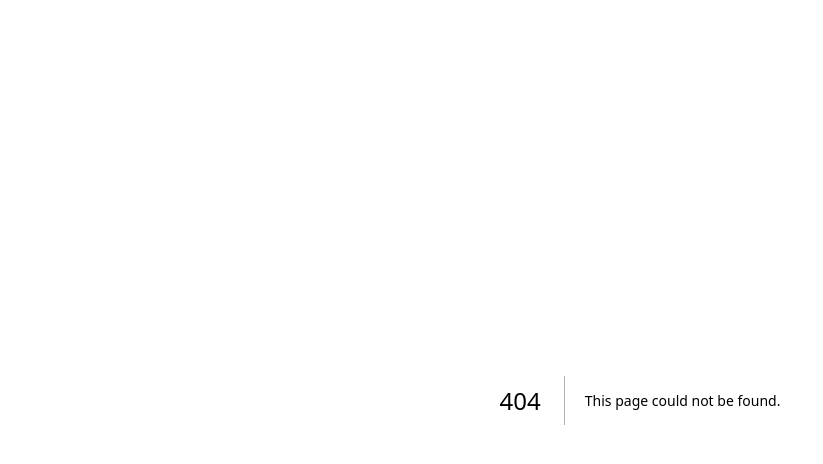
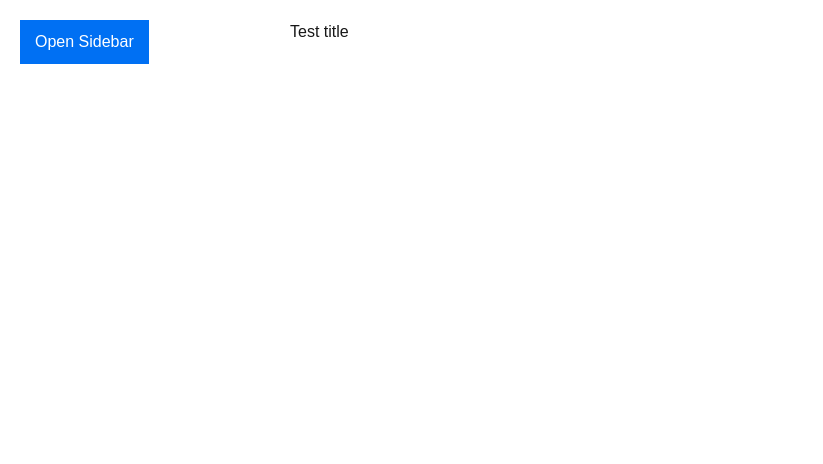
Before and after one commit to Elemode451/CougHacks, a Next.js app in the folder frontend/scam-me/: page /chatroom in a window 1280 px wide. Before the commit this address had no page. Shown: the top 464 px of the page, without its empty margins (0-823 px from the left). Built offline with nearby package versions, Linux system fonts and the light colour scheme.

Commit message:
added pages, created sidebar for chatroom

```diff
--- /dev/null
+++ b/frontend/scam-me/src/app/chatroom/chatroom.module.css
@@ -0,0 +1,26 @@
+.sidebar {
+    position: fixed;
+    top: 0;
+    left: -250px;
+    width: 250px;
+    height: 100%;
+    background-color: #333;
+    color: white;
+    transition: left 0.3s ease-in-out;
+    padding: 20px;
+}
+
+.open {
+    left: 0;
+}
+
+.toggleBtn {
+    position: fixed;
+    top: 20px;
+    left: 20px;
+    background-color: #0070f3;
+    color: white;
+    border: none;
+    padding: 10px 15px;
+    cursor: pointer;
+}
--- /dev/null
+++ b/frontend/scam-me/src/app/chatroom/page.js
@@ -0,0 +1,37 @@
+"use client";
+import React, { useState } from 'react';
+import styles from './chatroom.module.css';
+
+
+const Layout = () => {
+    const [isOpen, setIsOpen] = useState(false);
+
+    const toggleSidebar = () => setIsOpen(!isOpen);
+
+    return (
+        <div>
+            <div
+                className = {`${styles.sidebar} ${isOpen ? styles.open : ''}`}
+            >
+                <button className = {styles.closeBtn} onClick={toggleSidebar}>
+                    &times;
+                </button>
+                <ul className={styles.navList}>
+                    <li><a href="#">EXPLORE</a></li>
+                    <li><a href="#">assume this is a node</a></li>
+                    <li><a href="#">assume this is some channel</a></li>
+                </ul>
+            </div>
+
+            <button className={styles.toggleBtn} onClick={toggleSidebar}>
+                {isOpen ? 'Close' : 'Open'} Sidebar
+            </button>
+
+            <div style={{ marginLeft: '270px', padding: '20px' }}>
+                <h1>Test title</h1>
+            </div>
+        </div>
+    )
+}
+
+export default Layout;
--- a/frontend/scam-me/src/app/page.js
+++ b/frontend/scam-me/src/app/page.js
@@ -21,7 +21,7 @@ export default function Home() {
             .
           </li>
           <li className="tracking-[-.01em]">
-            Save and see your changes instantly.
+            Save and see your changes instantly. RAWRRR
           </li>
         </ol>
 
@@ -43,7 +43,7 @@ export default function Home() {
           </a>
           <a
             className="rounded-full border border-solid border-black/[.08] dark:border-white/[.145] transition-colors flex items-center justify-center hover:bg-[#f2f2f2] dark:hover:bg-[#1a1a1a] hover:border-transparent font-medium text-sm sm:text-base h-10 sm:h-12 px-4 sm:px-5 w-full sm:w-auto md:w-[158px]"
-            href="https://nextjs.org/docs?utm_source=create-next-app&utm_medium=appdir-template-tw&utm_campaign=create-next-app"
+            href="/chatroom"
             target="_blank"
             rel="noopener noreferrer"
           >
```
Also changed, not shown: frontend/scam-me/src/app/login/page.js (added), frontend/scam-me/src/app/map/page.js (added).
